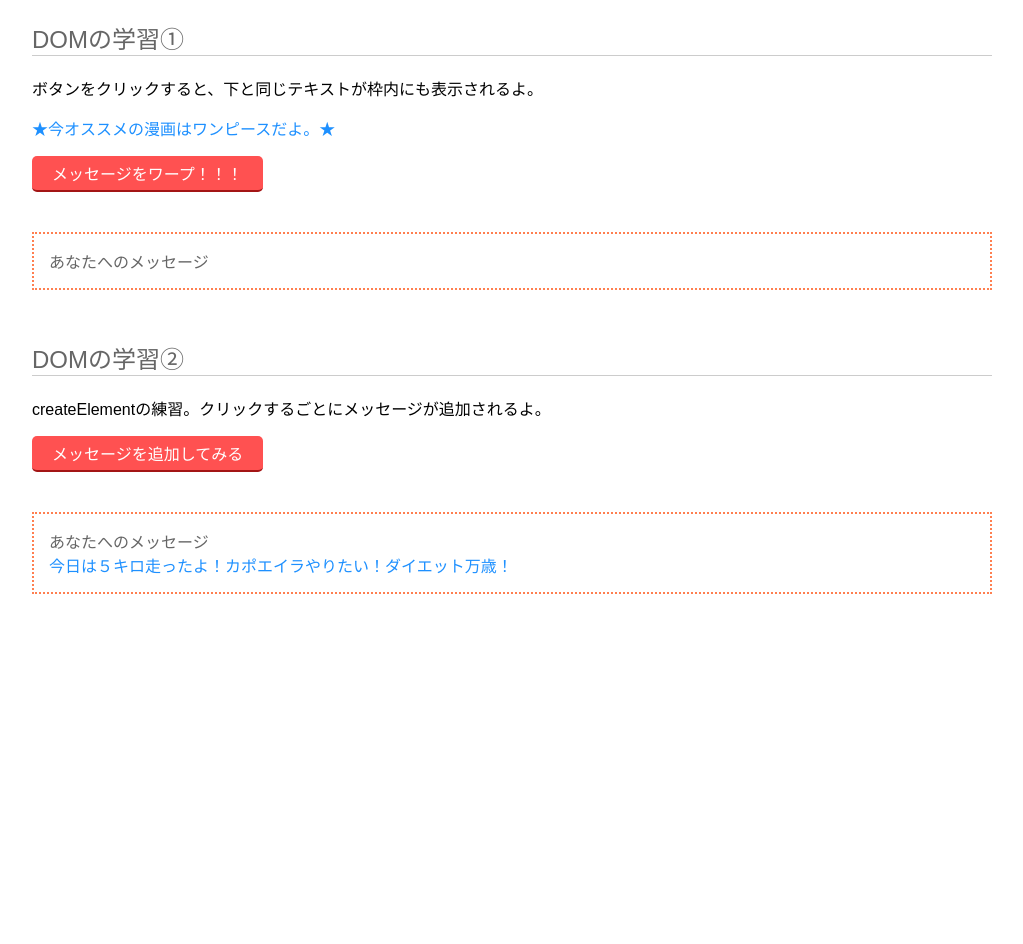
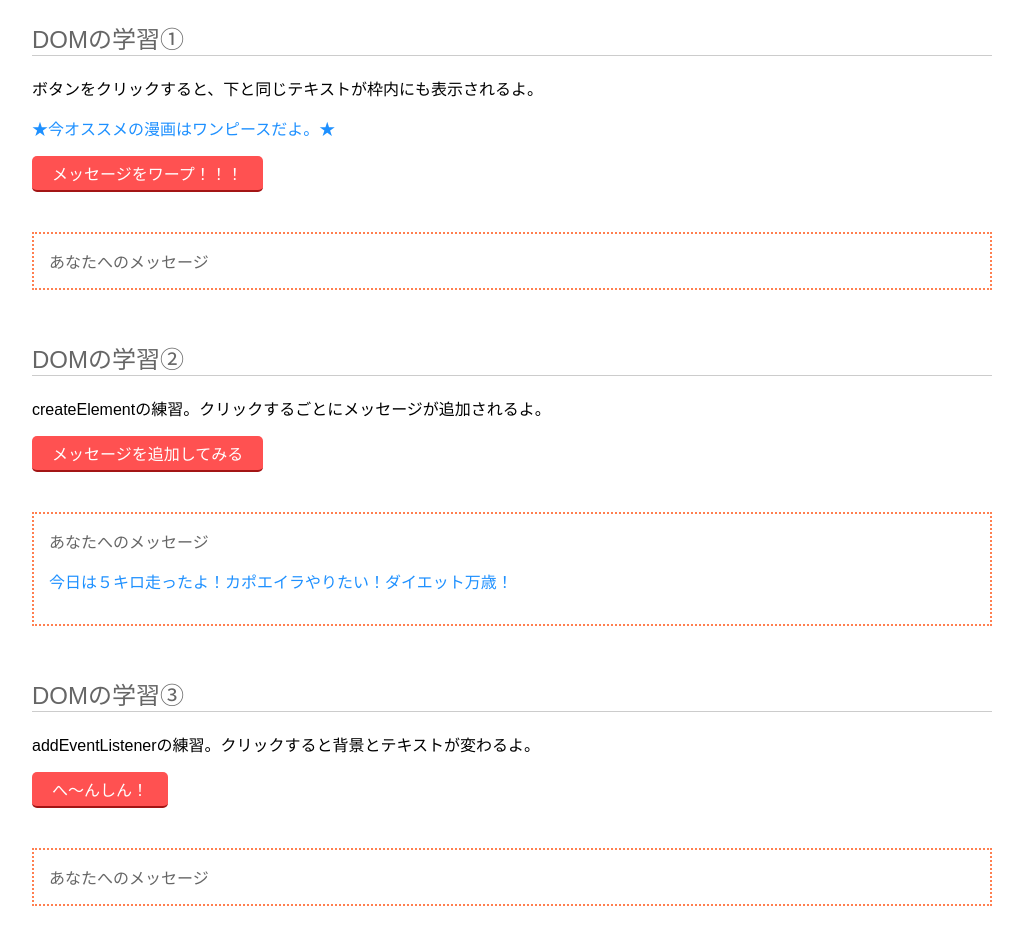
Before and after one commit to maromie/js, a plain HTML site: page js_study/dom/index.html in a window 1280 px wide. Both pictures are taken after a click on the button "メッセージを追加してみる". Shown: the whole page, without its empty margins (128-1151 px from the left). Before the commit the page ends 800 px from the top, so only its background shows below. Drawn offline with Linux system fonts and the light colour scheme.

Commit message:
ドム③

```diff
--- a/js_study/dom/function.js
+++ b/js_study/dom/function.js
@@ -16,13 +16,25 @@ window.onload = function(){
     button02.onclick = function(){
 
         var text02 = document.getElementById('result02');
-        var elem = document.createElement('div');
+        var elem = document.createElement('p');
 
         elem.id = 'msg';
         elem.innerHTML = '今日は５キロ走ったよ！カポエイラやりたい！ダイエット万歳！';
 
         text02.appendChild(elem);
-
    }
 
+   // DOM Q.02
+    var text03 = document.getElementById('result03');
+    var button03 = document.getElementById('button03');
+
+    button03.addEventListener('click', function(){
+
+        text03.innerHTML = '背景がバッチリ変わりましたね！';
+        text03.style.backgroundImage = 'url(images/bg01.jpg)';
+        text03.style.color = '#381a06';
+
+    },false);
+
+
 }
--- a/js_study/dom/index.html
+++ b/js_study/dom/index.html
@@ -23,6 +23,12 @@
                 <button id="button02">メッセージを追加してみる</button>
                 <p class="mt20" id="result02">あなたへのメッセージ</p>
             </section>
+            <section>
+                <h1>DOMの学習③</h1>
+                <p>addEventListenerの練習。クリックすると背景とテキストが変わるよ。</p>
+                <button id="button03">へ〜んしん！</button>
+                <p class="mt20" id="result03">あなたへのメッセージ</p>
+            </section>
         </div>
 
     </body>
--- a/js_study/dom/style.css
+++ b/js_study/dom/style.css
@@ -50,7 +50,7 @@ h1{
     color: #fff;
     border-radius: 5px;
 }
-#result,#result02{
+#result,#result02,#result03{
     border:2px dotted coral;
     padding: 15px;
     color: #666;
@@ -61,7 +61,7 @@ h1{
 #dom-text,#msg{
     color: dodgerblue;
 }
-#button,#button02{
+#button,#button02,#button03{
     border:none;
     background-color: #ff5151;
     border-bottom: 2px solid #a31515;
```
Also changed, not shown: js_study/dom/images/bg01.jpg (added).
